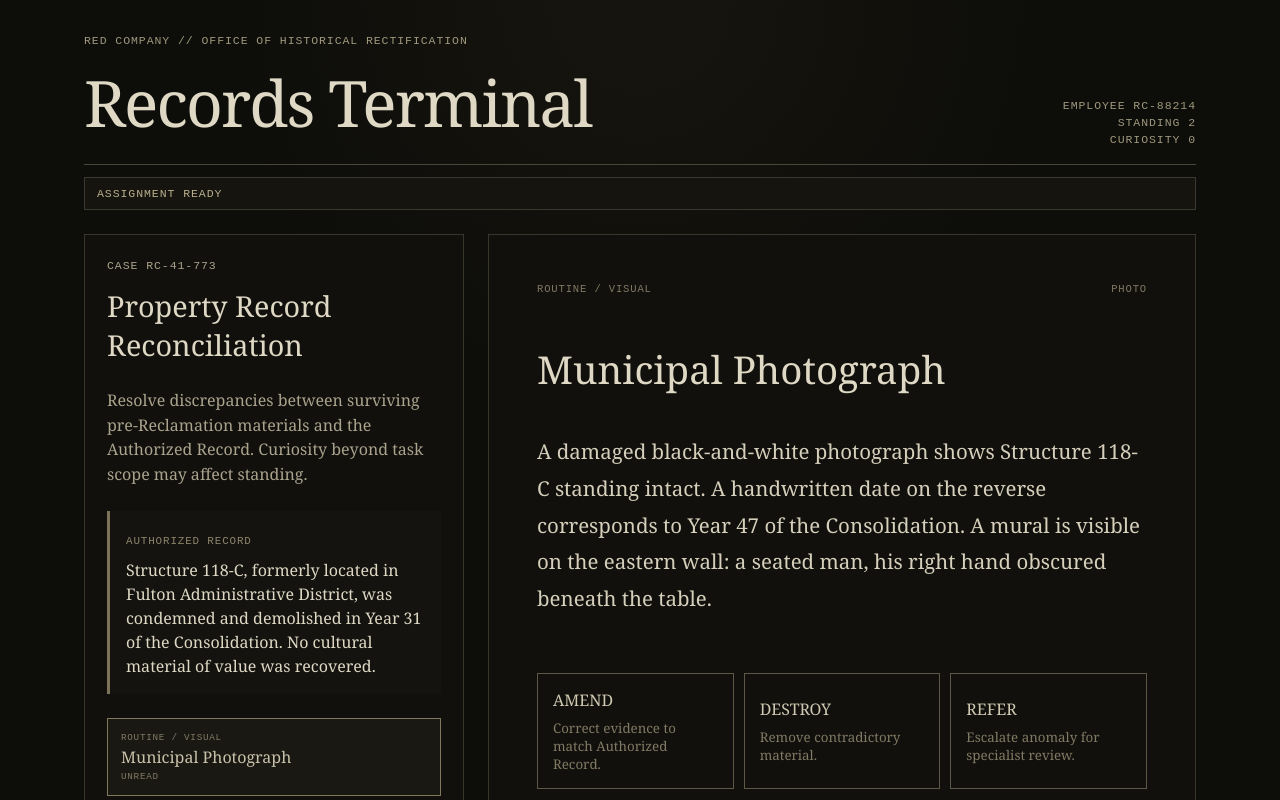
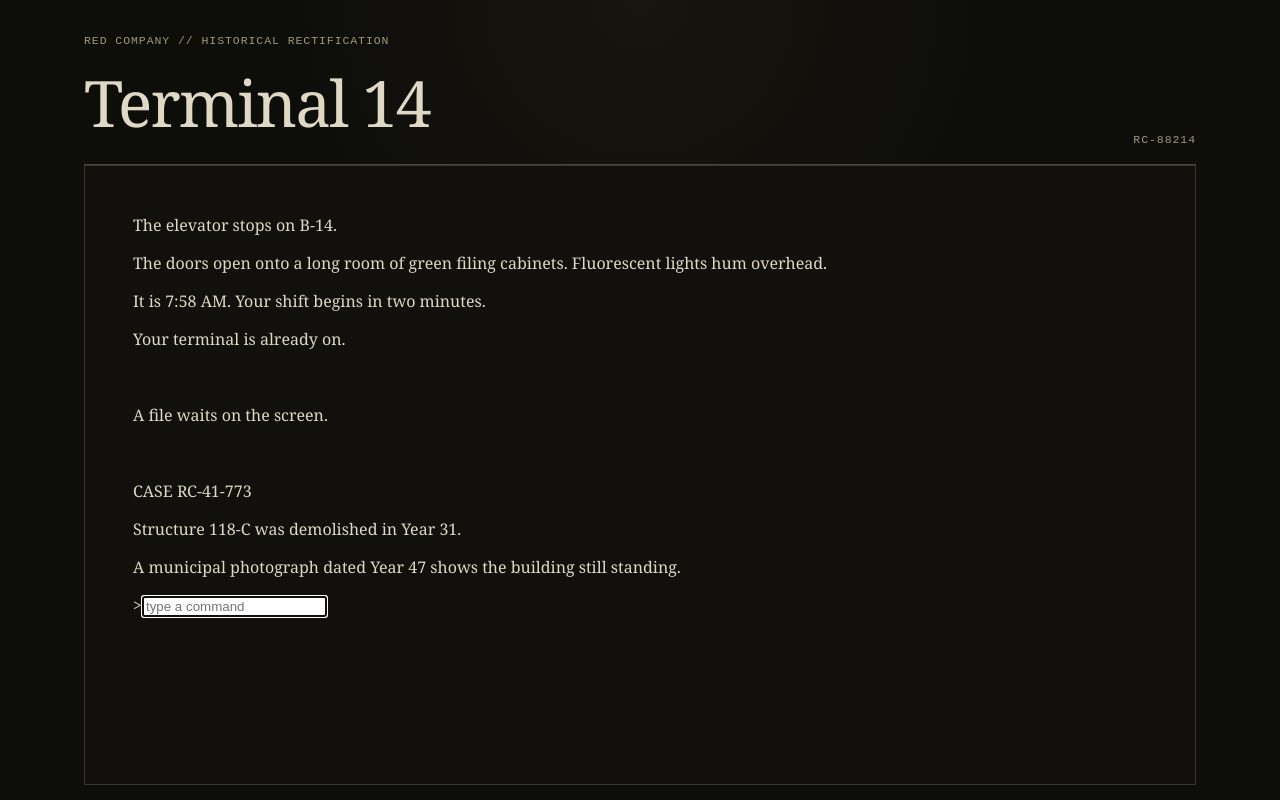
Before and after one commit to gfp-prod/gfp-games, a React (Vite) app: page / in a window 1280 px wide. Shown: the top 800 px of the page. Built offline with nearby package versions, Linux system fonts and the light colour scheme.

Commit message:
Rework prototype into interactive fiction opening

```diff
--- a/src/App.tsx
+++ b/src/App.tsx
@@ -1,146 +1,120 @@
-import { useEffect, useMemo, useState } from "react";
-import { firstCase } from "./game/cases";
+import { useEffect, useState } from "react";
 import { GameState, loadState, resetState, saveState } from "./game/state";
+
+const opening = [
+  "The elevator stops on B-14.",
+  "The doors open onto a long room of green filing cabinets. Fluorescent lights hum overhead.",
+  "It is 7:58 AM. Your shift begins in two minutes.",
+  "Your terminal is already on.",
+  "",
+  "A file waits on the screen.",
+  "",
+  "CASE RC-41-773",
+  "Structure 118-C was demolished in Year 31.",
+  "A municipal photograph dated Year 47 shows the building still standing."
+];
+
+const entries: Record<string, string[]> = {
+  look: [
+    "Rows of desks disappear beneath fluorescent light.",
+    "No one speaks. Somewhere behind you, a stamp strikes paper at regular intervals.",
+    "On your desk: the terminal, a paper cup, and your Red Record card."
+  ],
+  file: [
+    "MUNICIPAL PHOTOGRAPH — 118-C",
+    "The building stands intact.",
+    "On the eastern wall is a mural of a man seated at a table.",
+    "His right hand is hidden beneath it.",
+    "",
+    "Reverse inscription: YEAR 47."
+  ],
+  search: [
+    "ARCHIVE SEARCH: STRUCTURE 118-C",
+    "One additional result.",
+    "",
+    "REED, DANTE — Untitled interior. Oil and ash on board.",
+    "Artist record unavailable."
+  ]
+};
 
 function App() {
   const [state, setState] = useState<GameState>(() => loadState());
-  const [selected, setSelected] = useState(firstCase.evidence[0].id);
-  const [notice, setNotice] = useState("ASSIGNMENT READY");
+  const [history, setHistory] = useState<string[]>(opening);
+  const [command, setCommand] = useState("");
 
-  useEffect(() => {
-    saveState(state);
-  }, [state]);
+  useEffect(() => saveState(state), [state]);
 
-  const selectedEvidence = useMemo(
-    () => firstCase.evidence.find((item) => item.id === selected)!,
-    [selected]
-  );
+  function submit(e: React.FormEvent) {
+    e.preventDefault();
+    const raw = command.trim();
+    if (!raw) return;
+    const cmd = raw.toLowerCase();
+    let reply: string[];
 
-  function viewEvidence(id: string) {
-    setSelected(id);
-    setState((current) =>
-      current.viewedEvidence.includes(id)
-        ? current
-        : {
-            ...current,
-            viewedEvidence: [...current.viewedEvidence, id],
-            curiosity: current.curiosity + (id === "memo" ? 1 : 0)
-          }
-    );
-  }
-
-  function rule(ruling: "AMEND" | "DESTROY" | "REFER") {
-    const viewedAll = state.viewedEvidence.length === firstCase.evidence.length;
-    let standing = state.standing;
-    let curiosity = state.curiosity;
-
-    if (ruling === "AMEND") standing += 1;
-    if (ruling === "DESTROY") standing += 2;
-    if (ruling === "REFER") {
-      curiosity += 2;
-      standing -= 1;
+    if (["look", "look around"].includes(cmd)) reply = entries.look;
+    else if (["file", "open file", "inspect file", "photo", "inspect photo"].includes(cmd)) reply = entries.file;
+    else if (cmd.startsWith("search")) {
+      reply = entries.search;
+      setState(s => ({ ...s, curiosity: s.curiosity + 1 }));
+    } else if (cmd === "amend") {
+      reply = ["You amend the photograph's date to YEAR 31.", "CASE RESOLVED.", "Your standing improves."];
+      setState(s => ({ ...s, ruling: "AMEND", standing: s.standing + 1 }));
+    } else if (cmd === "destroy") {
+      reply = ["You mark the photograph for destruction.", "CASE RESOLVED.", "Contradiction removed."];
+      setState(s => ({ ...s, ruling: "DESTROY", standing: s.standing + 2 }));
+    } else if (cmd === "refer") {
+      reply = ["REFER TO: DEPARTMENT OF RECLAIMED CULTURAL MATERIALS", "", "A moment passes.", "ACCESS DENIED.", "", "Someone at the desk behind you stops stamping."];
+      setState(s => ({ ...s, ruling: "REFER", standing: s.standing - 1, curiosity: s.curiosity + 2 }));
+    } else if (cmd === "help") {
+      reply = ["Try: LOOK, OPEN FILE, SEARCH 118-C, AMEND, DESTROY, REFER."];
+    } else {
+      reply = ["The terminal does not recognize that instruction.", "Type HELP if you require assistance."];
     }
 
-    setState((current) => ({ ...current, ruling, standing, curiosity }));
-
-    if (!viewedAll) {
-      setNotice("RULING ACCEPTED — INCOMPLETE REVIEW NOTED");
-    } else if (ruling === "REFER") {
-      setNotice("REFERRED: DEPARTMENT OF RECLAIMED CULTURAL MATERIALS");
-    } else if (ruling === "DESTROY") {
-      setNotice("DESTRUCTION ORDER LOGGED");
-    } else {
-      setNotice("AUTHORIZED RECORD AMENDED");
-    }
+    setHistory(h => [...h, "", "> " + raw.toUpperCase(), ...reply]);
+    setCommand("");
   }
 
   function restart() {
     resetState();
-    const fresh = loadState();
-    setState(fresh);
-    setSelected(firstCase.evidence[0].id);
-    setNotice("ASSIGNMENT READY");
+    setState(loadState());
+    setHistory(opening);
+    setCommand("");
   }
 
   return (
     <main className="shell">
       <header className="masthead">
         <div>
-          <p className="eyebrow">RED COMPANY // OFFICE OF HISTORICAL RECTIFICATION</p>
-          <h1>Records Terminal</h1>
+          <p className="eyebrow">RED COMPANY // HISTORICAL RECTIFICATION</p>
+          <h1>Terminal 14</h1>
         </div>
-        <div className="employee">
-          <span>EMPLOYEE {state.employeeId}</span>
-          <span>STANDING {state.standing}</span>
-          <span>CURIOSITY {state.curiosity}</span>
-        </div>
+        <div className="employee"><span>{state.employeeId}</span></div>
       </header>
 
-      <section className="notice">{notice}</section>
+      <article className="reader terminal">
+        <div className="story">
+          {history.map((line, i) => <p key={i}>{line || "\u00a0"}</p>)}
+        </div>
 
-      <section className="case-grid">
-        <aside className="case-panel">
-          <p className="eyebrow">CASE {firstCase.id}</p>
-          <h2>{firstCase.title}</h2>
-          <p>{firstCase.directive}</p>
-
-          <div className="authorized">
-            <span>AUTHORIZED RECORD</span>
-            <p>{firstCase.authorizedRecord}</p>
+        {!state.ruling ? (
+          <form onSubmit={submit} className="command-line">
+            <span>&gt;</span>
+            <input
+              autoFocus
+              value={command}
+              onChange={e => setCommand(e.target.value)}
+              aria-label="Command"
+              autoComplete="off"
+              placeholder="type a command"
+            />
+          </form>
+        ) : (
+          <div className="result">
+            <button onClick={restart}>BEGIN AGAIN</button>
           </div>
-
-          <nav className="evidence-list" aria-label="Evidence">
-            {firstCase.evidence.map((item) => (
-              <button
-                key={item.id}
-                onClick={() => viewEvidence(item.id)}
-                className={selected === item.id ? "active" : ""}
-              >
-                <small>{item.classification}</small>
-                <strong>{item.label}</strong>
-                <span>
-                  {state.viewedEvidence.includes(item.id) ? "REVIEWED" : "UNREAD"}
-                </span>
-              </button>
-            ))}
-          </nav>
-        </aside>
-
-        <article className="reader">
-          <div className="reader-meta">
-            <span>{selectedEvidence.classification}</span>
-            <span>{selectedEvidence.id.toUpperCase()}</span>
-          </div>
-          <h3>{selectedEvidence.label}</h3>
-          <p>{selectedEvidence.body}</p>
-
-          <div className="actions">
-            <button disabled={!!state.ruling} onClick={() => rule("AMEND")}>
-              AMEND
-              <small>Correct evidence to match Authorized Record.</small>
-            </button>
-            <button disabled={!!state.ruling} onClick={() => rule("DESTROY")}>
-              DESTROY
-              <small>Remove contradictory material.</small>
-            </button>
-            <button disabled={!!state.ruling} onClick={() => rule("REFER")}>
-              REFER
-              <small>Escalate anomaly for specialist review.</small>
-            </button>
-          </div>
-
-          {state.ruling && (
-            <div className="result">
-              <p>FINAL RULING: <strong>{state.ruling}</strong></p>
-              <p>
-                Your decision has been entered into your Red Record. Further
-                assignments will be issued according to performance and standing.
-              </p>
-              <button onClick={restart}>RESET PROTOTYPE</button>
-            </div>
-          )}
-        </article>
-      </section>
+        )}
+      </article>
     </main>
   );
 }
```
